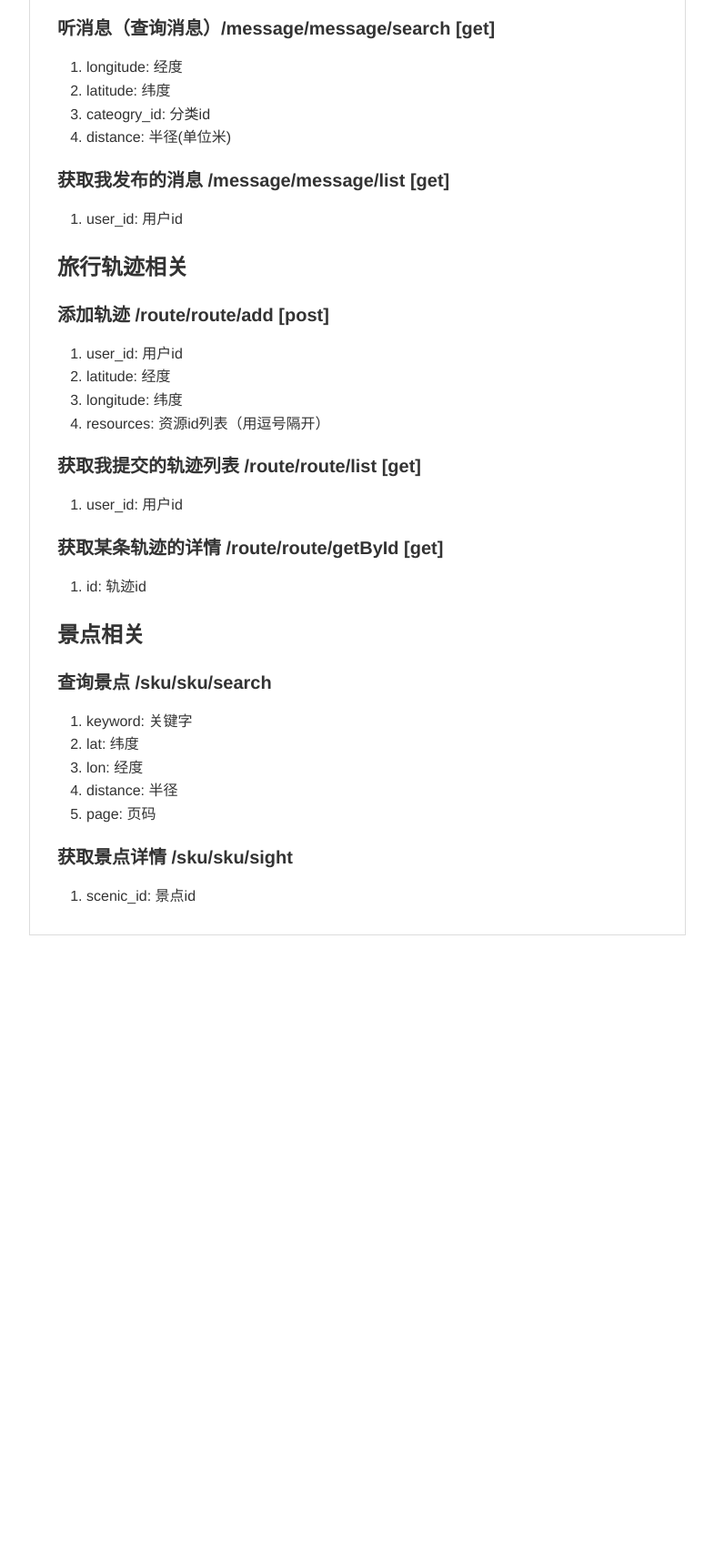
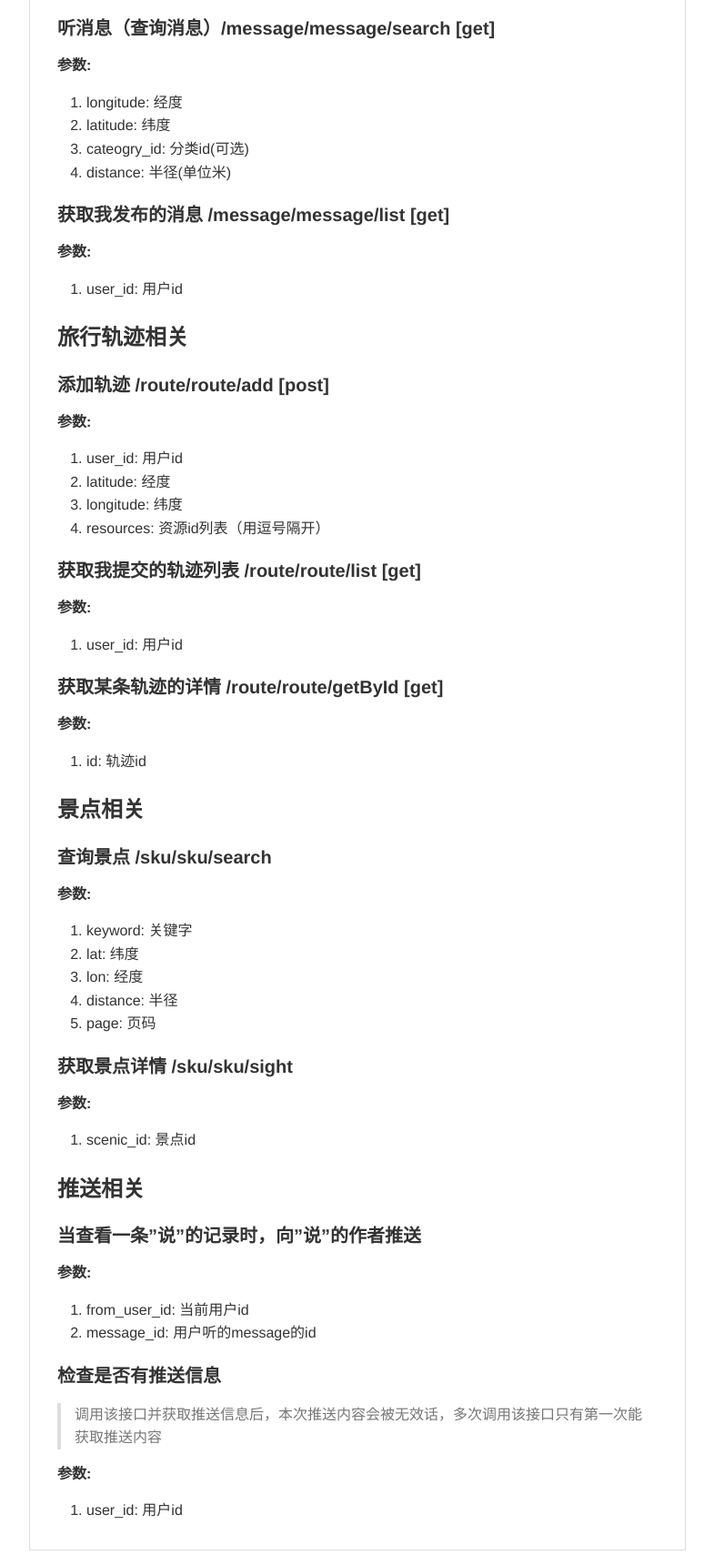
Before and after one commit to BurningAzzzi/thack, a plain HTML site: page templates/test.html in a window 1280 px wide. Shown: the part 1974-3694 px from the top of the page at 91% size, without its empty margins (247-1032 px from the left). Before the commit the page ends 3018 px from the top, so only its background shows below. Drawn offline with Linux system fonts and the light colour scheme.

Commit message:
chang ui

```diff
--- a/templates/test.html
+++ b/templates/test.html
@@ -1084,18 +1084,21 @@ body .markdown-body
 <li>with_sku_type: 推荐类型(可选)</li>
 </ol>
 <h4 id="messagemessagesearch-get"><a name="user-content-messagemessagesearch-get" href="#messagemessagesearch-get" class="headeranchor-link" aria-hidden="true"><span class="headeranchor"></span></a>听消息（查询消息）/message/message/search [get]</h4>
+<h5 id="_12"><a name="user-content-_12" href="#_12" class="headeranchor-link" aria-hidden="true"><span class="headeranchor"></span></a>参数:</h5>
 <ol>
 <li>longitude: 经度</li>
 <li>latitude: 纬度</li>
-<li>cateogry_id: 分类id</li>
+<li>cateogry_id: 分类id(可选)</li>
 <li>distance: 半径(单位米)</li>
 </ol>
 <h4 id="messagemessagelist-get"><a name="user-content-messagemessagelist-get" href="#messagemessagelist-get" class="headeranchor-link" aria-hidden="true"><span class="headeranchor"></span></a>获取我发布的消息 /message/message/list [get]</h4>
+<h5 id="_13"><a name="user-content-_13" href="#_13" class="headeranchor-link" aria-hidden="true"><span class="headeranchor"></span></a>参数:</h5>
 <ol>
 <li>user_id: 用户id</li>
 </ol>
-<h3 id="_12"><a name="user-content-_12" href="#_12" class="headeranchor-link" aria-hidden="true"><span class="headeranchor"></span></a>旅行轨迹相关</h3>
+<h3 id="_14"><a name="user-content-_14" href="#_14" class="headeranchor-link" aria-hidden="true"><span class="headeranchor"></span></a>旅行轨迹相关</h3>
 <h4 id="routerouteadd-post"><a name="user-content-routerouteadd-post" href="#routerouteadd-post" class="headeranchor-link" aria-hidden="true"><span class="headeranchor"></span></a>添加轨迹 /route/route/add [post]</h4>
+<h5 id="_15"><a name="user-content-_15" href="#_15" class="headeranchor-link" aria-hidden="true"><span class="headeranchor"></span></a>参数:</h5>
 <ol>
 <li>user_id: 用户id</li>
 <li>latitude: 经度</li>
@@ -1103,15 +1106,18 @@ body .markdown-body
 <li>resources: 资源id列表（用逗号隔开）</li>
 </ol>
 <h4 id="routeroutelist-get"><a name="user-content-routeroutelist-get" href="#routeroutelist-get" class="headeranchor-link" aria-hidden="true"><span class="headeranchor"></span></a>获取我提交的轨迹列表 /route/route/list [get]</h4>
+<h5 id="_16"><a name="user-content-_16" href="#_16" class="headeranchor-link" aria-hidden="true"><span class="headeranchor"></span></a>参数:</h5>
 <ol>
 <li>user_id: 用户id</li>
 </ol>
 <h4 id="routeroutegetbyid-get"><a name="user-content-routeroutegetbyid-get" href="#routeroutegetbyid-get" class="headeranchor-link" aria-hidden="true"><span class="headeranchor"></span></a>获取某条轨迹的详情 /route/route/getById [get]</h4>
+<h5 id="_17"><a name="user-content-_17" href="#_17" class="headeranchor-link" aria-hidden="true"><span class="headeranchor"></span></a>参数:</h5>
 <ol>
 <li>id: 轨迹id</li>
 </ol>
-<h3 id="_13"><a name="user-content-_13" href="#_13" class="headeranchor-link" aria-hidden="true"><span class="headeranchor"></span></a>景点相关</h3>
+<h3 id="_18"><a name="user-content-_18" href="#_18" class="headeranchor-link" aria-hidden="true"><span class="headeranchor"></span></a>景点相关</h3>
 <h4 id="skuskusearch"><a name="user-content-skuskusearch" href="#skuskusearch" class="headeranchor-link" aria-hidden="true"><span class="headeranchor"></span></a>查询景点 /sku/sku/search</h4>
+<h5 id="_19"><a name="user-content-_19" href="#_19" class="headeranchor-link" aria-hidden="true"><span class="headeranchor"></span></a>参数:</h5>
 <ol>
 <li>keyword: 关键字</li>
 <li>lat: 纬度</li>
@@ -1120,6 +1126,22 @@ body .markdown-body
 <li>page: 页码</li>
 </ol>
 <h4 id="skuskusight"><a name="user-content-skuskusight" href="#skuskusight" class="headeranchor-link" aria-hidden="true"><span class="headeranchor"></span></a>获取景点详情 /sku/sku/sight</h4>
+<h5 id="_20"><a name="user-content-_20" href="#_20" class="headeranchor-link" aria-hidden="true"><span class="headeranchor"></span></a>参数:</h5>
 <ol>
 <li>scenic_id: 景点id</li>
+</ol>
+<h3 id="_21"><a name="user-content-_21" href="#_21" class="headeranchor-link" aria-hidden="true"><span class="headeranchor"></span></a>推送相关</h3>
+<h4 id="_22"><a name="user-content-_22" href="#_22" class="headeranchor-link" aria-hidden="true"><span class="headeranchor"></span></a>当查看一条&rdquo;说&rdquo;的记录时，向&rdquo;说&rdquo;的作者推送</h4>
+<h5 id="_23"><a name="user-content-_23" href="#_23" class="headeranchor-link" aria-hidden="true"><span class="headeranchor"></span></a>参数:</h5>
+<ol>
+<li>from_user_id: 当前用户id</li>
+<li>message_id: 用户听的message的id</li>
+</ol>
+<h4 id="_24"><a name="user-content-_24" href="#_24" class="headeranchor-link" aria-hidden="true"><span class="headeranchor"></span></a>检查是否有推送信息</h4>
+<blockquote>
+<p>调用该接口并获取推送信息后，本次推送内容会被无效话，多次调用该接口只有第一次能获取推送内容</p>
+</blockquote>
+<h5 id="_25"><a name="user-content-_25" href="#_25" class="headeranchor-link" aria-hidden="true"><span class="headeranchor"></span></a>参数:</h5>
+<ol>
+<li>user_id: 用户id</li>
 </ol></article></body></html>
```
Also changed, not shown: 3 other files.
